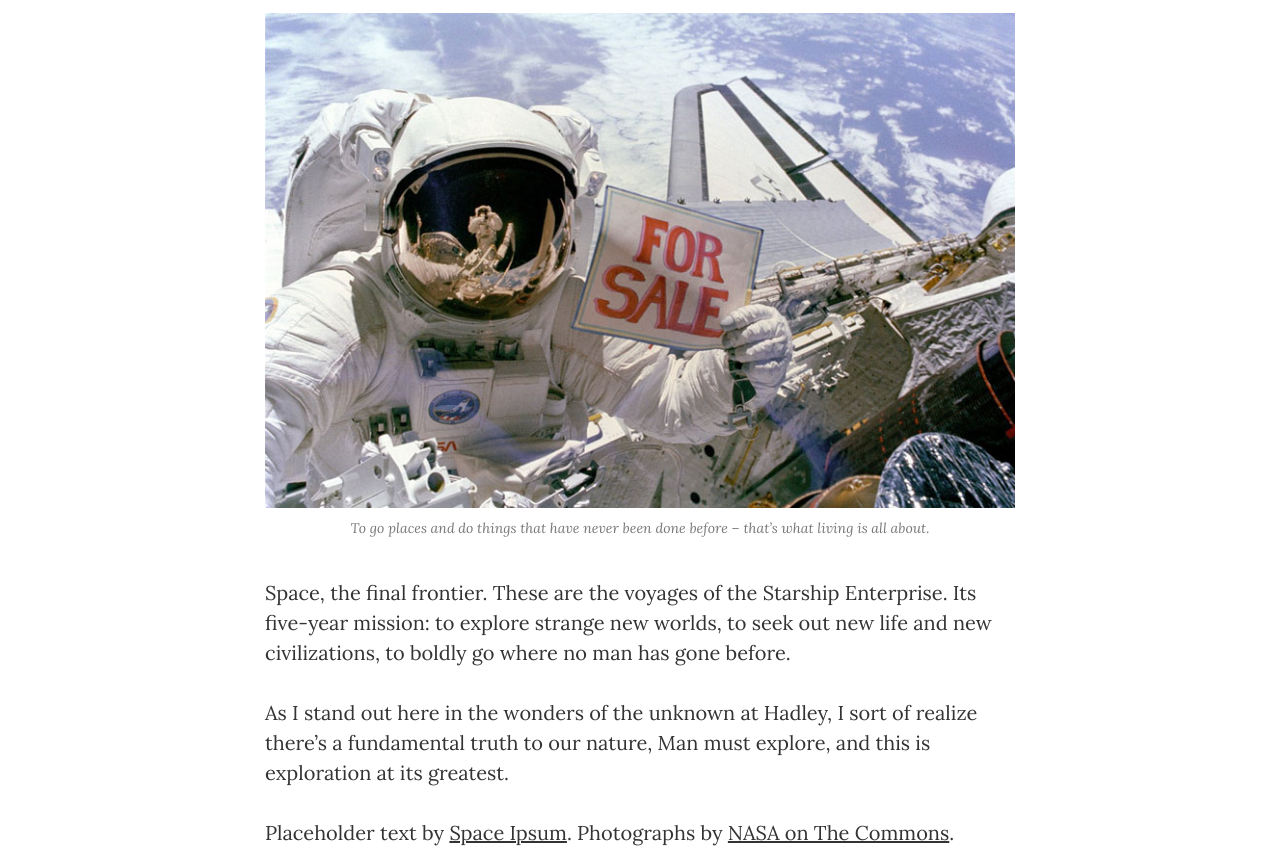
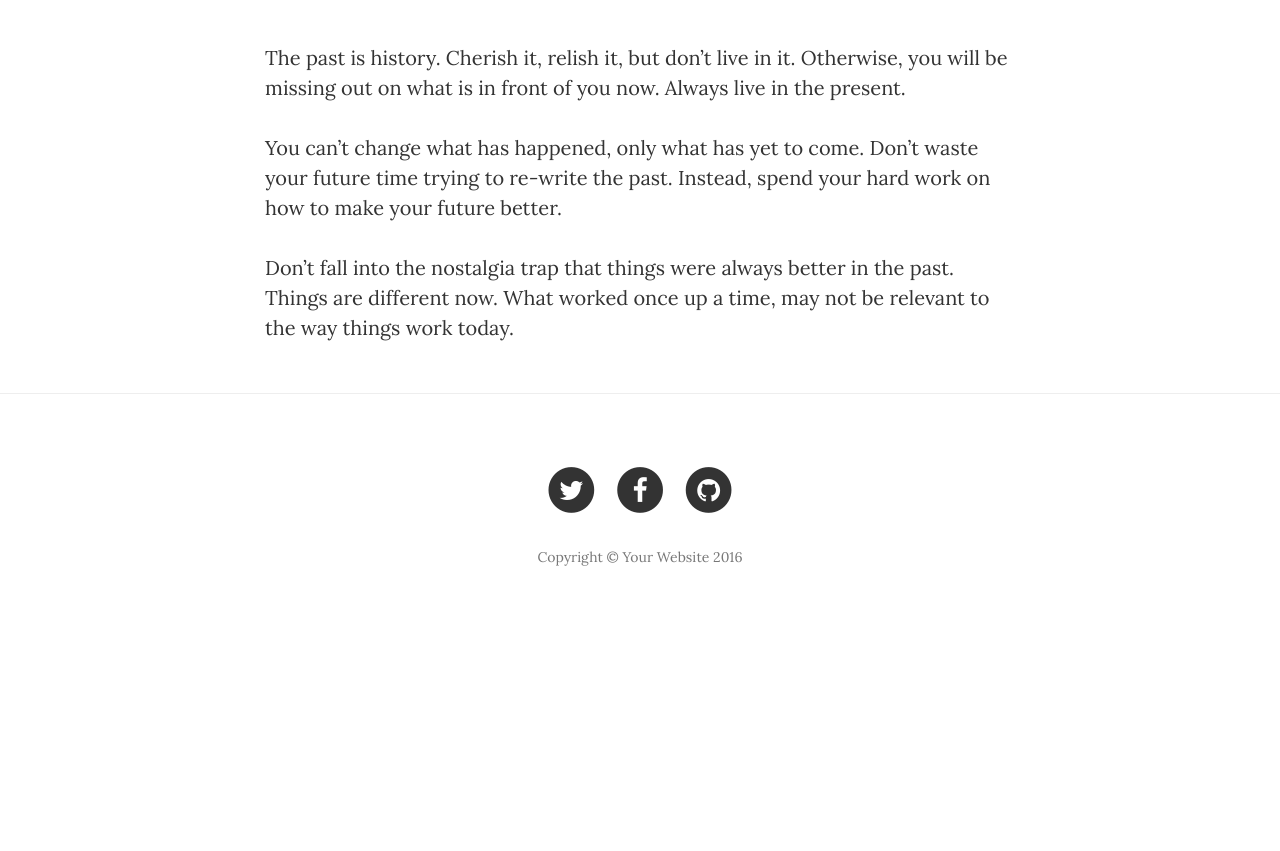
Before and after one commit to cessrunas/blog., a website: page post1.html in a window 1280 px wide. Shown: the part 700-1551 px from the top of the page. After the commit the page ends 1333 px from the top, so only its background shows below. Drawn offline with nearby package versions, Linux system fonts and the light colour scheme.

Commit message:
Update post1.html

```diff
--- a/post1.html
+++ b/post1.html
@@ -86,17 +86,12 @@
         <div class="container">
             <div class="row">
                 <div class="col-lg-8 col-lg-offset-2 col-md-10 col-md-offset-1">
+                    <p> The past is history. Cherish it, relish it, but don’t live in it. Otherwise, you will be missing out on what is in front of you now. Always live in the present.</p>
 
-                    <a href="#">
-                        <img class="img-responsive" src="img/post-sample-image.jpg" alt="">
-                    </a>
-                    <span class="caption text-muted">To go places and do things that have never been done before – that’s what living is all about.</span>
+                    <p> You can’t change what has happened, only what has yet to come. Don’t waste your future time trying to re-write the past. Instead, spend your hard work on how to make your future better.</p>
 
-                    <p>Space, the final frontier. These are the voyages of the Starship Enterprise. Its five-year mission: to explore strange new worlds, to seek out new life and new civilizations, to boldly go where no man has gone before.</p>
+                    <p>Don’t fall into the nostalgia trap that things were always better in the past. Things are different now. What worked once up a time, may not be relevant to the way things work today.</p>
 
-                    <p>As I stand out here in the wonders of the unknown at Hadley, I sort of realize there’s a fundamental truth to our nature, Man must explore, and this is exploration at its greatest.</p>
-
-                    <p>Placeholder text by <a href="http://spaceipsum.com/">Space Ipsum</a>. Photographs by <a href="https://www.flickr.com/photos/nasacommons/">NASA on The Commons</a>.</p>
                 </div>
             </div>
         </div>
```
